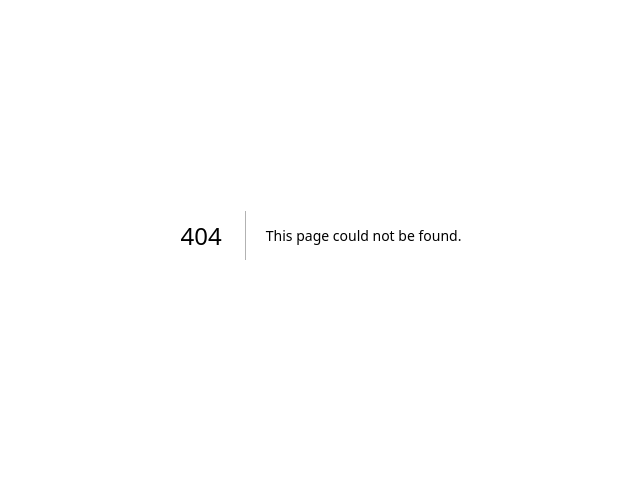
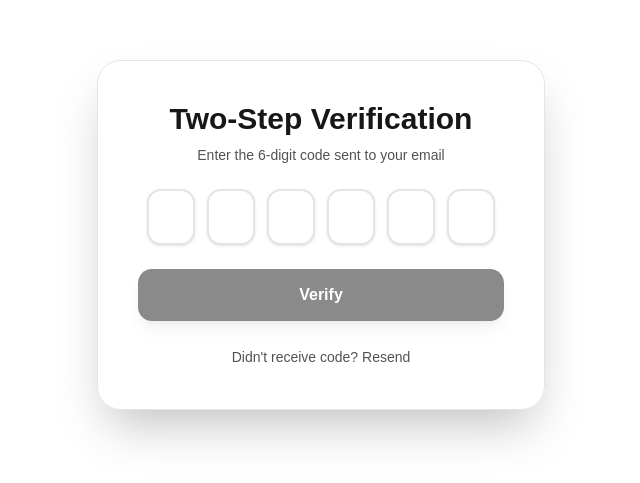
Before and after one commit to notshrxy/SathyaWhere, a Next.js app in the folder ts/: page /2-Step in a window 1280 px wide. Before the commit this address had no page. Shown: the part 165-648 px from the top of the page, without its empty margins (319-959 px from the left). Built offline with nearby package versions, Linux system fonts and the light colour scheme.

Commit message:
Component for the Two-Step email verification process during signup

```diff
--- /dev/null
+++ b/ts/pages/2-Step.tsx
@@ -0,0 +1,174 @@
+/**
+ * pages/2-Step.tsx
+ * Component for the Two-Step email verification process during signup.
+ * It provides a 6-digit OTP input interface and communicates with
+ * the `/api/auth/verify-otp` endpoint to finalize registration.
+ */
+
+import { DottedSurface } from "./Components/Sign-In/DottedSurface";
+import { cn } from '@/lib/utils';
+import { useState } from 'react';
+import { useRouter } from 'next/router';
+import { AlertMessageDialog } from './Components/LP Comps/AlertMessageDialog';
+
+export default function TwoStepVerification() {
+  const router = useRouter();
+  const [code, setCode] = useState(['', '', '', '', '', '']);
+  const [isVerifying, setIsVerifying] = useState(false);
+  const [alertDialog, setAlertDialog] = useState({
+    isOpen: false,
+    title: '',
+    description: '',
+  });
+
+  const handleChange = (index: number, value: string) => {
+    if (value.length > 1) return;
+
+    const newCode = [...code];
+    newCode[index] = value;
+    setCode(newCode);
+
+    // Auto-focus next input
+    if (value && index < 5) {
+      const nextInput = document.getElementById(`code-${index + 1}`);
+      nextInput?.focus();
+    }
+  };
+
+  const handleKeyDown = (index: number, e: React.KeyboardEvent<HTMLInputElement>) => {
+    if (e.key === 'Backspace' && !code[index] && index > 0) {
+      const prevInput = document.getElementById(`code-${index - 1}`);
+      prevInput?.focus();
+    }
+  };
+
+  const handleVerify = async () => {
+    const verificationCode = code.join('');
+    if (verificationCode.length !== 6) {
+      setAlertDialog({
+        isOpen: true,
+        title: 'Invalid Code',
+        description: 'Please enter all 6 digits of the verification code.',
+      });
+      return;
+    }
+
+    setIsVerifying(true);
+
+    try {
+      // Retrieve sign up data
+      const signUpDataStr = sessionStorage.getItem('signUpData');
+      if (!signUpDataStr) {
+        setAlertDialog({
+          isOpen: true,
+          title: 'Session Expired',
+          description: 'Your signup session has expired. Please start the process again from the signup page.',
+        });
+        setTimeout(() => router.push('/sign-up'), 3000);
+        return;
+      }
+
+      const signUpData = JSON.parse(signUpDataStr);
+
+      // Call API
+      const response = await fetch('/api/auth/verify-otp', {
+        method: 'POST',
+        headers: {
+          'Content-Type': 'application/json',
+        },
+        body: JSON.stringify({
+          ...signUpData,
+          otp: verificationCode,
+          fullName: signUpData.name, // Map name to fullName
+          department: signUpData.department,
+          year: signUpData.year,
+          gender: signUpData.gender
+        }),
+      });
+
+      const result = await response.json();
+
+      if (!response.ok) {
+        throw new Error(result.error || 'Verification failed');
+      }
+
+      // Success
+      if (result.token) {
+        localStorage.setItem('token', result.token);
+        localStorage.setItem('user', JSON.stringify(result.user));
+
+        // Clear temp data
+        sessionStorage.removeItem('signUpData');
+
+        // Redirect to ID Verification
+        router.push('/verify-id');
+      }
+    } catch (error: any) {
+      console.error('Verification error:', error);
+      setAlertDialog({
+        isOpen: true,
+        title: 'Verification Failed',
+        description: error.message || 'Verification failed. Please try again.',
+      });
+    } finally {
+      setIsVerifying(false);
+    }
+  };
+
+  return (
+    <div className="relative w-full h-screen overflow-hidden">
+      <DottedSurface className="absolute inset-0 z-0" />
+
+      <div className="relative z-10 flex items-center justify-center h-full">
+        <div className="w-full max-w-md bg-white/95 dark:bg-neutral-900/95 backdrop-blur-xl border border-neutral-200 dark:border-neutral-800 rounded-3xl p-10 shadow-2xl">
+          <div className="flex flex-col gap-6">
+            <div className="text-center">
+              <h1 className="text-3xl font-bold text-neutral-900 dark:text-white mb-2">
+                Two-Step Verification
+              </h1>
+              <p className="text-neutral-600 dark:text-neutral-400 text-sm">
+                Enter the 6-digit code sent to your email
+              </p>
+            </div>
+
+            <div className="flex gap-3 justify-center">
+              {code.map((digit, index) => (
+                <input
+                  key={index}
+                  id={`code-${index}`}
+                  type="text"
+                  maxLength={1}
+                  value={digit}
+                  onChange={(e) => handleChange(index, e.target.value)}
+                  onKeyDown={(e) => handleKeyDown(index, e)}
+                  className="w-12 h-14 text-center text-2xl font-bold bg-white dark:bg-black border-2 border-neutral-200 dark:border-neutral-800 rounded-xl focus:outline-none focus:border-violet-500 dark:focus:border-violet-500 focus:ring-4 focus:ring-violet-500/20 transition-all text-neutral-900 dark:text-white shadow-sm"
+                />
+              ))}
+            </div>
+
+            <button
+              onClick={handleVerify}
+              disabled={isVerifying || code.some(d => !d)}
+              className="w-full rounded-xl bg-neutral-900 dark:bg-white text-white dark:text-black py-3.5 font-semibold hover:bg-neutral-800 dark:hover:bg-neutral-100 disabled:opacity-50 disabled:cursor-not-allowed transition-all shadow-lg shadow-neutral-500/20"
+            >
+              {isVerifying ? 'Verifying...' : 'Verify'}
+            </button>
+
+            <div className="text-center">
+              <button
+                onClick={() => setAlertDialog({
+                  isOpen: true,
+                  title: 'Resend OTP',
+                  description: 'A new 6-digit verification code has been sent to your email. Please check your inbox (and spam folder).',
+                })}
+                className="text-sm text-neutral-600 dark:text-neutral-400 hover:text-neutral-900 dark:hover:text-white transition-colors hover:underline"
+              >
+                Didn't receive code? Resend
+              </button>
+            </div>
+          </div>
+        </div>
+      </div>
+    </div>
+  );
+}
```
